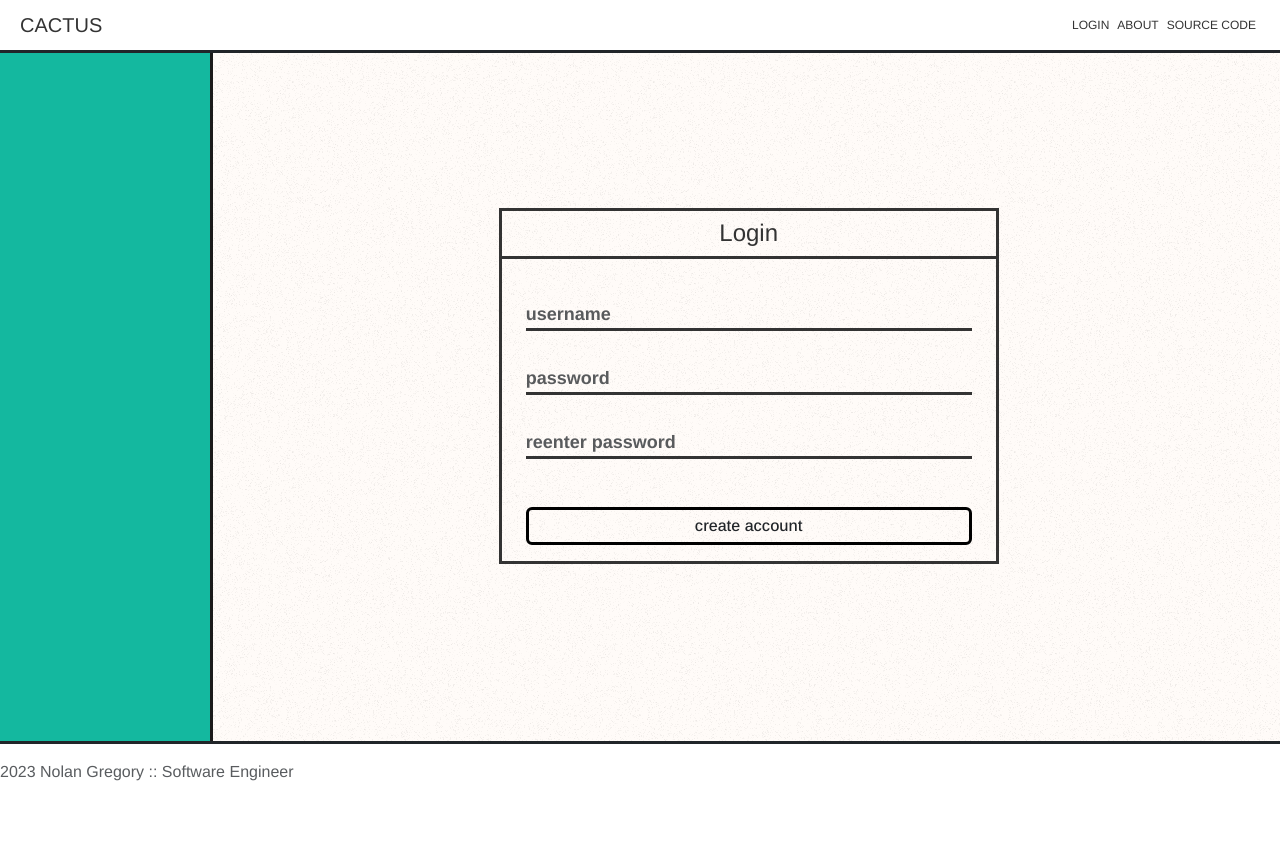
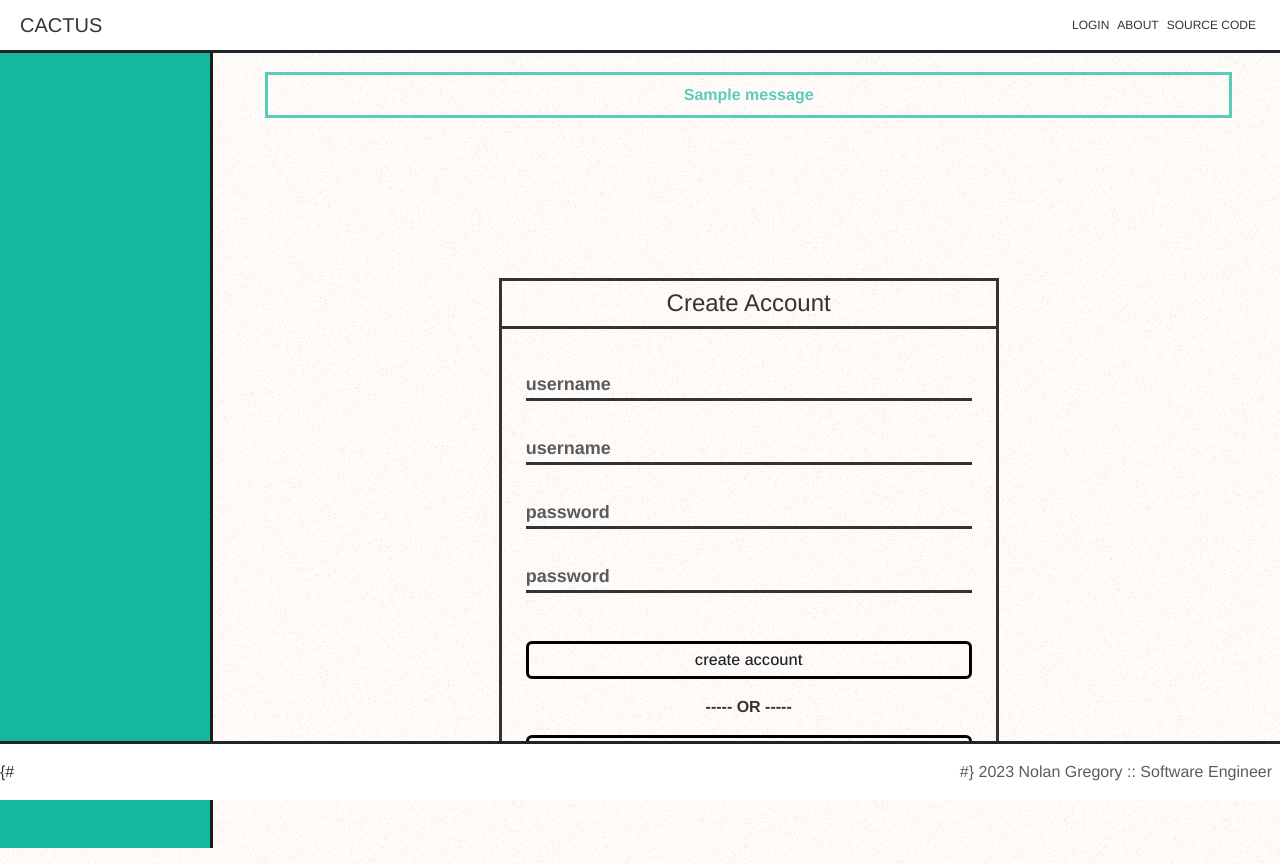
Before and after one commit to nulzo/cactus, a Django app: page /account/create-account/ in a window 1280 px wide. Before the commit the page ends 781 px from the top, so only its background shows below. Run offline with Django 4.2, Linux system fonts and the light colour scheme; tables that the repository leaves empty hold one stand-in row (values such as "Sample post"); one stand-in notice (Sample message) is shown; some libraries are stand-ins or nearby versions.

Commit message:
authenticate user login (#8)

```diff
--- a/cactus/settings.py
+++ b/cactus/settings.py
@@ -42,6 +42,8 @@
     "django.contrib.messages.middleware.MessageMiddleware",
     "django.middleware.clickjacking.XFrameOptionsMiddleware",
 ]
+
+MESSAGE_STORAGE = "django.contrib.messages.storage.cookie.CookieStorage"
 
 ROOT_URLCONF = "cactus.urls"
 
--- a/pyproject.toml
+++ b/pyproject.toml
@@ -52,6 +52,9 @@
 [tool.djlint]
 ignore = "H031,H030"
 profile = "django"
+blank_line_after_tag = "load,extends,include"
+blank_line_before_tag = "load,extends,include"
+close_void_tags="True"
 
 [tool.autoflake]
 imports = ["django", "requests", "urllib3"]
--- a/sources/account/forms.py
+++ b/sources/account/forms.py
@@ -36,6 +36,11 @@
 
 
 class CreateAccount(forms.Form):
+    username = forms.CharField(
+        widget=forms.TextInput(
+            attrs={"placeholder": "username", "class": "bold-font input-padding"}
+        )
+    )
     email = forms.CharField(
         widget=forms.TextInput(
             attrs={"placeholder": "username", "class": "bold-font input-padding"}
@@ -60,9 +65,13 @@
         self.fields["password"].widget = forms.PasswordInput(
             attrs={"class": "bold-font input-padding", "placeholder": "password"}
         )
+        self.fields["confirm_password"].widget = forms.PasswordInput(
+            attrs={"class": "bold-font input-padding", "placeholder": "password"}
+        )
         self.helper = FormHelper()
         self.helper.form_show_labels = False
         self.helper.layout = Layout(
+            Field("username", data_name="whatever", autocomplete="off"),
             Field("email", data_name="whatever", autocomplete="off"),
             Field("password", data_name="whatever"),
             Field("confirm_password", data_name="whatever"),
--- a/sources/account/urls.py
+++ b/sources/account/urls.py
@@ -4,6 +4,7 @@
 
 urlpatterns = [
     path("", account.home, name="account_home"),
-    path("login/", account.login, name="account_login"),
+    path("login/", account.login_page, name="account_login"),
     path("create-account/", account.create_account, name="account_create"),
+    path("logout/", account.logout_page, name="account_logout"),
 ]
--- a/sources/account/views.py
+++ b/sources/account/views.py
@@ -1,7 +1,11 @@
-from django.contrib.auth import authenticate
-from django.shortcuts import render
+from django.contrib import messages
+from django.contrib.auth import authenticate, login, logout
+from django.contrib.auth.models import User
+from django.shortcuts import redirect, render
 
 from .forms import CreateAccount, Login
+
+# pylint: disable = W0511,C0209
 
 
 # Create your views here.
@@ -9,7 +13,13 @@
     return render(request, template_name="account/account.html")
 
 
-def login(request):
+def logout_page(request):
+    logout(request)
+    messages.success(request=request, message="You have been logged out. See ya soon!")
+    return redirect("account_login")
+
+
+def login_page(request):
     # if this is a POST request we need to process the form data
     if request.method == "POST":
         # create a form instance and populate it with data from the request
@@ -19,27 +29,37 @@
             password = request.POST.get("password")
             username = request.POST.get("email")
             if not password or not username:
+                errors = {"Invalid Entry": "Please ensure the entries are valid!"}
                 return render(
                     request,
                     template_name="account/login.html",
-                    context={
-                        "example_form": login_form,
-                    },
+                    context={"login": login_form, "errors": errors},
                 )
+
             user = authenticate(username=username, password=password)
+
             if not user:
+                errors = {
+                    "Username or Password not found": """
+                    Erm... you aren't on our list
+                    ... who do you even know here?
+                    """
+                }
                 return render(
                     request,
                     template_name="account/login.html",
-                    context={"example_form": login_form, "login_error": True},
+                    context={"login": login_form, "errors": errors},
                 )
+
+            login(request, user)
+            return redirect("account_home")
 
     login_form = Login()
 
     return render(
         request,
         template_name="account/login.html",
-        context={"example_form": login_form},
+        context={"login": login_form},
     )
 
 
@@ -51,27 +71,54 @@
         # check whether it's valid
         if create_account_form.is_valid():
             password = request.POST.get("password")
-            # reentered_password = request.POST.get("confirm_password")
-            username = request.POST.get("email")
+            reentered_password = request.POST.get("confirm_password")
+            email = request.POST.get("email")
+            username = request.POST.get("username")
 
-            if not password or not username:
+            if password != reentered_password:
+                errors = {
+                    "Passwords did not match": "Please ensure the passwords entered match!"
+                }
                 return render(
                     request,
                     template_name="account/create_account.html",
-                    context={"create_account": create_account_form},
+                    context={"create_account": create_account_form, "errors": errors},
+                )
+
+            if not password or not username or not reentered_password:
+                errors = {"Invalid Entry": "Please ensure the entries are valid!"}
+                return render(
+                    request,
+                    template_name="account/create_account.html",
+                    context={"create_account": create_account_form, "errors": errors},
                 )
 
             user = authenticate(username=username, password=password)
 
+            # TODO: login user if they exist
+
             if not user:
-                return render(
+                new_user = User.objects.create_user(
+                    username=username, password=password, email=email
+                )
+                login(request=request, user=new_user)
+                messages.add_message(
                     request,
-                    template_name="account/create_account.html",
-                    context={
-                        "create_account": create_account_form,
-                        "login_error": True,
-                    },
+                    messages.SUCCESS,
+                    "Welcome, %s! You have been added to our database!"
+                    % new_user.username,
                 )
+                return redirect("main_home")
+
+            # if not user:
+            #     return render(
+            #         request,
+            #         template_name="account/create_account.html",
+            #         context={
+            #             "create_account": create_account_form,
+            #             "login_error": True,
+            #         },
+            #     )
 
     create_account_form = CreateAccount()
 
--- a/static/css/style.css
+++ b/static/css/style.css
@@ -132,6 +132,18 @@
 
 .error-text{
     color: var(--red);
+    display: flex;
+    justify-content: center;
+}
+
+/* Success messages */
+.success-box{
+    border: solid var(--neat);
+    opacity: 0.7;
+}
+
+.success-text{
+    color: var(--neat);
     display: flex;
     justify-content: center;
 }
--- a/templates/account/create_account.html
+++ b/templates/account/create_account.html
@@ -1,24 +1,33 @@
 {% extends "includes/base.html" %}
-{% block title %}| Login{% endblock title %}
+
+{% block title %}
+    | Login
+{% endblock title %}
 {% block content %}
     <div class="d-flex align-items-center justify-content-center centered">
         <div class="login">
             <div class="col login-border">
-                <h1 class="h4 d-flex justify-content-center align-items-center mt-2 light-font">Login</h1>
+                <h1 class="h4 d-flex justify-content-center align-items-center mt-2 light-font">Create Account</h1>
             </div>
             <div class="mt-4 px-4">
-                {% if login_error %}
-                    <div class="error-box m-2">
-                        <div class="error-text m-2">Hmmm ... We've searched far and wide but could not find a user
-                            with that username and password ... Although we love scavenger hunts, maybe try a different
-                            combination.
-                        </div>
-                    </div>
+                {% if errors %}
+                    {% for error_head, error_body in errors.items %}
+
+                        {% include "includes/error-box.html" %}
+
+                    {% endfor %}
                 {% endif %}
-                <form method="post" class="needs-validation" novalidate>
+                <form method="post">
                     {% csrf_token %}
+
                     {% load crispy_forms_tags %}
+
                     {% crispy create_account %}
+                    <span class="bold-font d-flex justify-content-center w-100">----- OR -----</span>
+                    <a href="{% url 'account_login' %}"
+                       class="btn custom-btn btn-red mt-3 mb-3 d-flex justify-content-center w-100"
+                       id="create"
+                       type="submit">login</a>
                 </form>
             </div>
         </div>
--- a/templates/includes/base.html
+++ b/templates/includes/base.html
@@ -1,39 +1,62 @@
 {% load static %}
+
 <!DOCTYPE html>
 <html lang="en">
     <head>
-    <meta charset="UTF-8">
-    <meta about="Website for the epic baws nolan">
+        <meta charset="UTF-8" />
+        <meta about="Website for the epic baws nolan" />
+
         {% load bootstrap5 %}
+
         {% bootstrap_css %}
         {% bootstrap_javascript %}
+
         {% load crispy_forms_field %}
-    <link rel="stylesheet" type="text/css" href="{% static 'css/style.css' %}">
-    <link rel="preconnect" href="https://fonts.googleapis.com">
-    <link rel="preconnect" href="https://fonts.gstatic.com" crossorigin>
-    <link rel="icon" type="image/x-icon" href="{% static 'images/cactus.png' %}">
+
+        <link rel="stylesheet" type="text/css" href="{% static 'css/style.css' %}" />
+        <link rel="preconnect" href="https://fonts.googleapis.com" />
+        <link rel="preconnect" href="https://fonts.gstatic.com" crossorigin />
+        <link rel="icon"
+              type="image/x-icon"
+              href="{% static 'images/cactus.png' %}" />
         <link href="https://fonts.googleapis.com/css2?family=Arimo:ital,wght@0,400;0,500;0,600;0,700;1,400;1,500;1,600;1,700&display=swap"
-          rel="stylesheet">
+              rel="stylesheet" />
         <script src="https://cdn.jsdelivr.net/gh/peterhry/CircleType@2.3.1/dist/circletype.min.js"></script>
-    <title>Cactus {% block title %}{% endblock title %}</title>
+        <title>Cactus
+            {% block title %}
+            {% endblock title %}
+        </title>
     </head>
     <body>
         <main>
             <div class="row">
                 <div class="col-xs-12 col-sm-12 col-lg-12">
+
                     {% include "includes/navbar.html" %}
+
                 </div>
             </div>
             <div class="row mt-5">
                 <div class="col-xs-2 col-sm-2 col-lg-2">
+
                     {% include "includes/sidebar.html" %}
+
                 </div>
                 <div class="col-xs-10 col-sm-10 col-lg-10">
-            {% block header %}{% endblock header %}
-            {% block content %}{% endblock content %}
+                    {% if messages %}
+
+                        {% include "includes/message-box.html" %}
+
+                    {% endif %}
+                    {% block header %}
+                    {% endblock header %}
+                    {% block content %}
+                    {% endblock content %}
                 </div>
             </div>
+
             {% include "includes/footer.html" %}
+
         </main>
     </body>
 </html>
--- a/templates/includes/content-box.html
+++ b/templates/includes/content-box.html
@@ -1,6 +1,7 @@
 <div class="col-lg-6">
     <div class="p-3 mx-4 mt-5 boxes box-title bold-font">Track Your Spending</div>
-    <div class="p-3 mx-4 boxes box-content light-font">Lorem ipsum dolor sit amet, consectetur adipiscing elit, sed do
+    <div class="p-3 mx-4 boxes box-content light-font">
+        Lorem ipsum dolor sit amet, consectetur adipiscing elit, sed do
         eiusmod tempor incididunt ut labore et dolore magna aliqua. Ut enim ad minim veniam, quis nostrud exercitation
         ullamco laboris nisi ut aliquip ex ea commodo consequat. Duis aute irure dolor in reprehenderit in voluptate
         velit esse cillum dolore eu fugiat nulla pariatur. Excepteur sint occaecat cupidatat non proident, sunt in culpa
--- /dev/null
+++ b/templates/includes/error-box.html
@@ -0,0 +1,4 @@
+<div class="text-center error-box m-2">
+    <div class="d-flex mt-2 justify-content-center bold-font error-text">{{ error_head }}</div>
+    <div class="d-flex justify-content-center error-text m-2">{{ error_body }}</div>
+</div>
--- a/templates/includes/footer.html
+++ b/templates/includes/footer.html
@@ -1,7 +1,8 @@
 <div class="container">
     <footer class="d-flex bg-white border-top border-dark flex-wrap fixed-bottom border-3 justify-content-between align-items-center py-3 mt-4">
         {#        <div class="col-md-4 d-flex align-items-center">#}
-{#            <a href="/" class="mb-3 me-2 mb-md-0 text-body-secondary text-decoration-none lh-1">#}
+        {#            <a href="/"
+               class="mb-3 me-2 mb-md-0 text-body-secondary text-decoration-none lh-1">#}
         {#                <svg class="bi" width="30" height="24">#}
         {#                    <use xlink:href="#bootstrap"></use>#}
         {#                </svg>#}
--- /dev/null
+++ b/templates/includes/message-box.html
@@ -0,0 +1,5 @@
+{% for message in messages %}
+    <div class="text-center {{ message.tags }}-box mt-4 mx-5">
+        <div class="m-2 {{ message.tags }}-text bold-font">{{ message }}</div>
+    </div>
+{% endfor %}
--- a/templates/includes/navbar.html
+++ b/templates/includes/navbar.html
@@ -1,12 +1,19 @@
 {% load static %}
+
 <nav class="navbar border-3 border-bottom border-dark d-flex bg-white fixed-top">
     <div class="d-flex justify-content-center">
-        <a href="{% url "main_home" %}" class="light-font navbar-brand mb-0 h1 navbar-header-link d-flex justify-content-center">CACTUS</a>
+        <a href="{% url "main_home" %}"
+           class="light-font navbar-brand mb-0 h1 navbar-header-link d-flex justify-content-center">CACTUS</a>
     </div>
     <div class="nav-top">
         <div class="d-flex align-items-center">
-            <a href="{% url "account_login" %}" class="mx-2 light-font navbar-link">LOGIN</a>
-            <a href="#" class="light-font navbar-link">ABOUT</a>
+            {% if user.is_authenticated %}
+                <a href="{% url "account_logout" %}" class="mx-2 light-font navbar-link">LOGOUT</a>
+                <a href="{% url "account_home" %}" class="light-font navbar-link">ACCOUNT</a>
+            {% else %}
+                <a href="{% url "account_login" %}" class="mx-2 light-font navbar-link">LOGIN</a>
+                <a href="#" class="light-font navbar-link">ABOUT</a>
+            {% endif %}
         </div>
         <div class="d-flex align-items-center  justify-content-evenly">
             <a href="#" class="mx-2 light-font navbar-link">SOURCE CODE</a>
--- a/templates/includes/sidebar.html
+++ b/templates/includes/sidebar.html
@@ -1,4 +1,3 @@
 {% load static %}
-<div class="sidebar">
 
-</div>
+<div class="sidebar"></div>
```
Also changed, not shown: templates/account/account.html (+12 -0 lines), templates/account/login.html (+19 -14 lines), templates/home/home.html (+9 -9 lines), 1 other file. Lines whose indentation alone changed are shown as unchanged.
